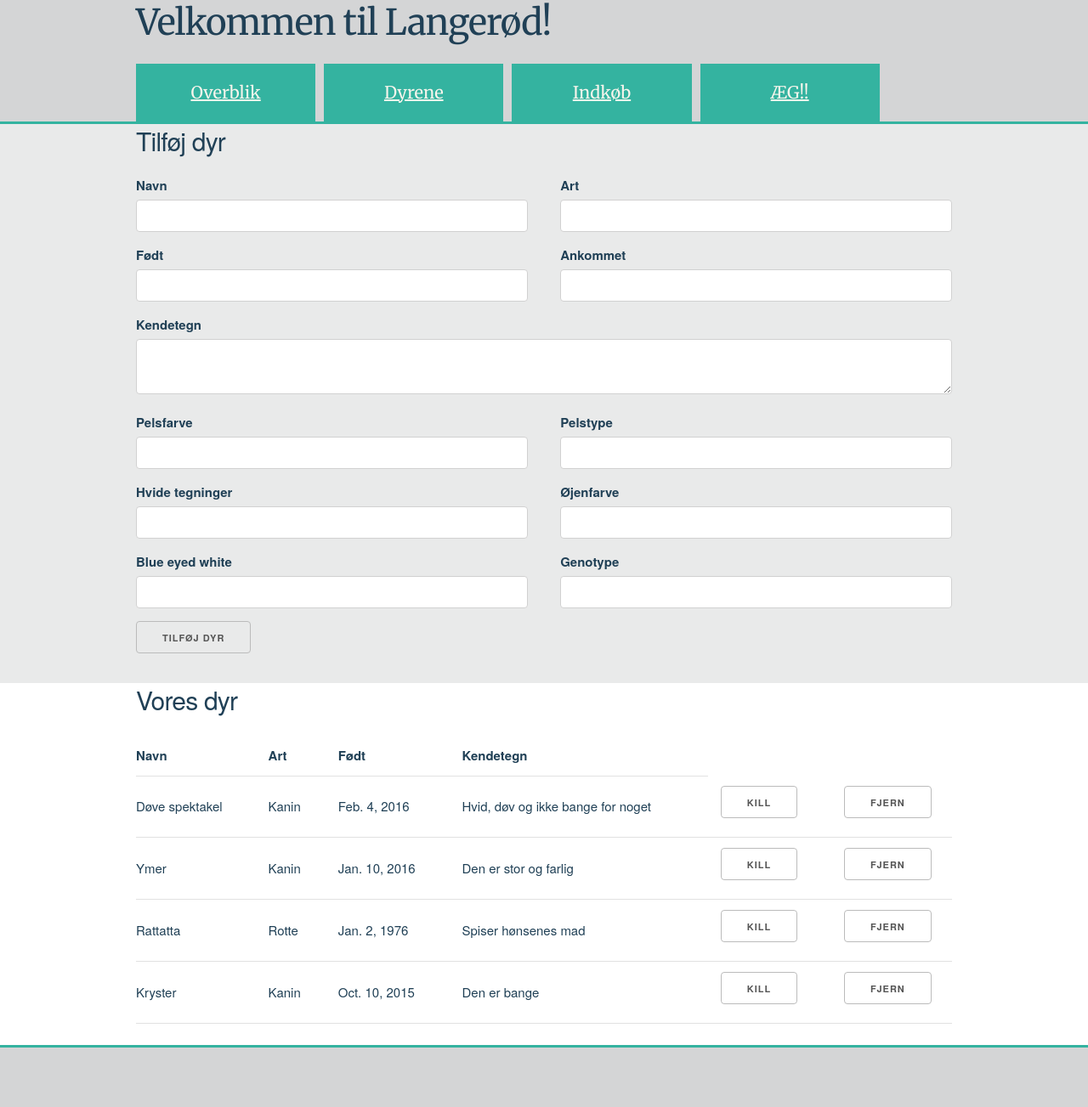
After one commit to Wullum/wullum, a Django app: page /animals/all/ in a window 1280 px wide. The commit adds this page. Shown: the whole page at 85% size. Run offline with Django 3.2, Linux system fonts and the light colour scheme; data comes from the database, SQL or seed files in the repository; both versions use the stored data as it was after the commit.

Commit message:
Tilføjet en tilføj-funktion

```diff
--- /dev/null
+++ b/wullum/animals/forms.py
@@ -0,0 +1,32 @@
+from django import forms
+
+from animals.models import Animals
+
+class AddAnimal(forms.ModelForm):
+    animal_name = forms.CharField(max_length=200, help_text="Navn")
+    animal_name.widget.attrs.update({'class': 'u-full-width', 'id':'name'})
+    species = forms.CharField(max_length=100, help_text='Art')
+    species.widget.attrs.update({'class': 'u-full-width', 'id':'species'})
+    born = forms.DateField(help_text='Født')
+    born.widget.attrs.update({'class': 'u-full-width', 'id':'born'})
+    arrived = forms.DateField(help_text='Ankommet')
+    arrived.widget.attrs.update({'class': 'u-full-width', 'id':'arrived'})
+    dead = forms.BooleanField(widget=forms.HiddenInput(), required=False)
+    animal_characteristics = forms.CharField(widget=forms.Textarea, max_length=400, help_text='Kendetegn')
+    animal_characteristics.widget.attrs.update({'class': 'u-full-width', 'id':'animal_characteristics'})
+    fur_colour = forms.CharField(max_length=100, help_text='Pelsfarve')
+    fur_colour.widget.attrs.update({'class': 'u-full-width', 'id':'fur_colour'})
+    fur_type = forms.CharField(max_length=100, help_text='Pelstype')
+    fur_type.widget.attrs.update({'class': 'u-full-width', 'id':'fur_type'})
+    white_marks = forms.CharField(max_length=100, help_text='Hvide tegninger')
+    white_marks.widget.attrs.update({'class': 'u-full-width', 'id':'white_marks'})
+    eye_colour = forms.CharField(max_length=100, help_text='Øjenfarve')
+    eye_colour.widget.attrs.update({'class': 'u-full-width', 'id':'eye_colour'})
+    blue_eyed_white = forms.CharField(max_length=50, help_text='Blue eyed white')
+    blue_eyed_white.widget.attrs.update({'class': 'u-full-width', 'id':'blue_eyed_white'})
+    genotype = forms.CharField(max_length=50, help_text='Genotype')
+    genotype.widget.attrs.update({'class': 'u-full-width', 'id':'genotype'})
+
+    class Meta:
+        model = Animals
+        fields = ('animal_name', 'species', 'born', 'arrived', 'animal_characteristics', 'fur_colour', 'fur_type', 'white_marks', 'eye_colour', 'blue_eyed_white', 'genotype',)
--- a/wullum/animals/models.py
+++ b/wullum/animals/models.py
@@ -16,8 +16,7 @@ class Animals(models.Model):
     blue_eyed_white = models.CharField(max_length=50)
     genotype = models.CharField(max_length = 50)
 
-    def __str__(self):
-        return '%s %s %s' (self.animal_name, self.species, self.animal_characteristics)
+
 
     class Meta:
         verbose_name_plural = "Animals"
--- a/wullum/animals/static/animals/styles.css
+++ b/wullum/animals/static/animals/styles.css
@@ -1,3 +1,7 @@
+a {
+  color:#204056;
+}
+
 #topbar {
   background-color: #D4D5D6;
   width:100%;
@@ -72,6 +76,12 @@
   border-top: 2px solid #D4D5D6;
 }
 
+.selector a {
+  font-family: 'Merriweather', serif;
+  font-size:2rem;
+  color:#F8F5EC;
+}
+
 .down {
   position:relative;
   top:18px;
--- /dev/null
+++ b/wullum/animals/templates/animals/all.html
@@ -0,0 +1,136 @@
+{% extends 'animals/base.html' %}
+
+{% block title %}Dyr!!{% endblock %}
+
+{% block body_block %}
+    <div class="greyfield">
+    <div class="container">
+        <h4>Tilføj dyr</h4>
+
+        <form id="add_animal" method="post" action="/animals/all/">
+            <div class="row">
+            <div class="six columns">
+            {% csrf_token %}
+            {{ form.non_field_errors }}
+            {% for hidden in form.hidden_fields %}
+                {{  hidden }}
+            {% endfor %}
+
+            <div class="fieldWrapper">
+                <label for="name">{{ form.animal_name.help_text }}</label>
+                {{ form.animal_name }}
+            </div>
+            </div>
+            <div class="six columns">
+            <div class="fieldWrapper">
+                <label for="{{ form.species.id_for_label }}">{{ form.species.help_text }}</label>
+                {{ form.species }}
+            </div>
+            </div>
+            </div>
+
+            <div class="row">
+            <div class="six columns">
+                 <div class="fieldWrapper">
+                <label for="{{ form.born.id_for_label }}">{{ form.born.help_text }}</label>
+                {{ form.born }}
+                </div>
+            </div>
+            <div class="six columns">
+                <div class="fieldWrapper">
+                <label for="{{ form.arrived.id_for_label }}">{{ form.arrived.help_text }}</label>
+                {{ form.arrived }}
+                </div>
+            </div>
+            </div>
+
+            <div class="row">
+                <div class="fieldWrapper">
+                <label for="{{ form.animal_characteristics.id_for_label }}">{{ form.animal_characteristics.help_text }}</label>
+                {{ form.animal_characteristics }}
+                </div>
+            </div>
+
+             <div class="row">
+            <div class="six columns">
+                 <div class="fieldWrapper">
+                <label for="{{ form.fur_colour.id_for_label }}">{{ form.fur_colour.help_text }}</label>
+                {{ form.fur_colour }}
+                </div>
+            </div>
+            <div class="six columns">
+                <div class="fieldWrapper">
+                <label for="{{ form.fur_type.id_for_label }}">{{ form.fur_type.help_text }}</label>
+                {{ form.fur_type }}
+                </div>
+            </div>
+            </div>
+
+            <div class="row">
+            <div class="six columns">
+                 <div class="fieldWrapper">
+                <label for="{{ form.white_marks.id_for_label }}">{{ form.white_marks.help_text }}</label>
+                {{ form.white_marks }}
+                </div>
+            </div>
+            <div class="six columns">
+                <div class="fieldWrapper">
+                <label for="{{ form.eye_colour.id_for_label }}">{{ form.eye_colour.help_text }}</label>
+                {{ form.eye_colour }}
+                </div>
+            </div>
+            </div>
+
+              <div class="row">
+            <div class="six columns">
+                 <div class="fieldWrapper">
+                <label for="{{ form.blue_eyed_white.id_for_label }}">{{ form.blue_eyed_white.help_text }}</label>
+                {{ form.blue_eyed_white }}
+                </div>
+            </div>
+            <div class="six columns">
+                <div class="fieldWrapper">
+                <label for="{{ form.genotype.id_for_label }}">{{ form.genotype.help_text }}</label>
+                {{ form.genotype }}
+                </div>
+            </div>
+            </div>
+
+            <input class="button" name="submit" value="Tilføj Dyr" type="submit" />
+        </form>
+
+    </div>
+    </div>
+
+    <div class="container">
+    <h4>Vores dyr</h4>
+    {% if animal_list %}
+      <table class="u-full-width">
+        <thead>
+          <tr>
+            <th>Navn</th>
+            <th>Art</th>
+            <th>Født</th>
+            <th>Kendetegn</th>
+          </tr>
+        </thead>
+        <tbody>
+          {% for animal in animal_list %}
+          <tr>
+            <td>{{ animal.animal_name }}</td>
+            <td>{{ animal.species }}</td>
+            <td>{{ animal.born }}</td>
+            <td>{{ animal.animal_characteristics }}</td>
+            <td><a class="button" href="">KILL</a></td>
+            <td><a class="button" href="">Fjern</a></td>
+          </tr>
+          {% endfor %}
+        </tbody>
+      </table>
+    {% else %}
+      <p>Vi har ingen dyr :(</p>
+    {% endif %}
+    </div>
+
+
+{% endblock %}
--- a/wullum/animals/templates/animals/base.html
+++ b/wullum/animals/templates/animals/base.html
@@ -20,26 +20,14 @@
           </div>
         </div>
         <div class="row">
-          <div class="three columns selector"><div class="down">Overblik</div></div>
-          <div class="three columns selector"><div class="down">Dyrene</div></div>
-          <div class="three columns selector"><div class="down">Indkøb</div></div>
-          <div class="three columns selector"><div class="down">ÆG!!</div></div>
+          <div class="three columns selector"><a class="down" href="{% url 'animals:index' %}">Overblik</a></div>
+          <div class="three columns selector"><a class="down" href="{% url 'animals:all' %}">Dyrene</a></div>
+          <div class="three columns selector"><a class="down" href="">Indkøb</a></div>
+          <div class="three columns selector"><a class="down" href="">ÆG!!</a></div>
         </div>
       </div>
     </div>
   </div>
-
-  <!-- <div class="greyfield">
-    <div class="container">
-      <div class="row">
-        <div class="three columns selector"><div class="down">Overblik</div></div>
-        <div class="three columns selector"><div class="down">Dyrene</div></div>
-        <div class="three columns selector"><div class="down">Indkøb</div></div>
-        <div class="three columns selector"><div class="down">ÆG!!</div></div>
-      </div>
-    </div>
-  </div> -->
-
 
     {% block body_block %}{% endblock%}
 
@@ -55,3 +43,4 @@
     </div>
   </div>
   </body>
+</html>
--- a/wullum/animals/templates/animals/index.html
+++ b/wullum/animals/templates/animals/index.html
@@ -23,6 +23,8 @@
             <td>{{ animal.species }}</td>
             <td>{{ animal.born }}</td>
             <td>{{ animal.animal_characteristics }}</td>
+            <td><a class="button" href="">KILL</a></td>
+            <td><a class="button" href="">Fjern</a></td>
           </tr>
           {% endfor %}
         </tbody>
--- a/wullum/animals/urls.py
+++ b/wullum/animals/urls.py
@@ -2,6 +2,8 @@ from django.conf.urls import url
 
 from . import views
 
+app_name = 'animals'
 urlpatterns = [
     url(r'^$', views.index, name='index'),
+    url(r'^all/$', views.all, name='all'),
 ]
--- a/wullum/animals/views.py
+++ b/wullum/animals/views.py
@@ -2,6 +2,8 @@ from django.shortcuts import render
 from django.http import HttpResponse
 
 from .models import Animals, FoodPurchases, MiscPurchases, Eggs
+from .forms import AddAnimal
+
 
 # Create your views here.
 def index(request):
@@ -13,4 +15,25 @@ def index(request):
 
     eggs_list = Eggs.objects.order_by('-egg_date')[:7]
 
-    return render(request, 'animals/index.html', {'animal_list': animal_list, 'food_list': food_list, 'misc_list': misc_list, 'eggs_list': eggs_list})
+    return render(request, 'animals/index.html',
+                  {'animal_list': animal_list, 'food_list': food_list, 'misc_list': misc_list, 'eggs_list': eggs_list})
+
+
+def all(request):
+    animal_list = Animals.objects.order_by('-arrived')
+
+    if request.method == 'POST':
+        form = AddAnimal(request.POST)
+
+        if form.is_valid():
+            form.save(commit=True)
+
+            return index(request)
+
+        else:
+            print(form.errors)
+
+    else:
+        form = AddAnimal()
+
+    return render(request, 'animals/all.html', {'animal_list': animal_list, 'form': form})
```
Also changed, not shown: wullum/db.sqlite3.
